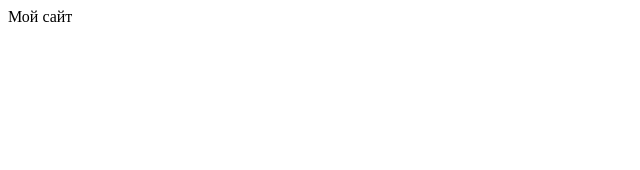
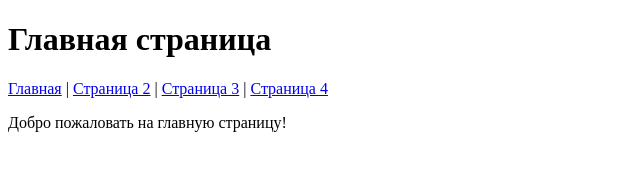
Before and after one commit to FateyGS/FateyGS.github.io, a plain HTML site: page index.html in a window 1280 px wide. Shown: the whole page, without its empty margins (0-640 px from the left). Drawn offline with Linux system fonts and the light colour scheme.

Commit message:
Update index.html

```diff
--- a/index.html
+++ b/index.html
@@ -1,9 +1,17 @@
-<!doctype html>
-<html>
-    <head>
-
-    </head>
-    <body>
-        Мой сайт
-    </body>
+<!DOCTYPE html>
+<html lang="ru">
+<head>
+  <meta charset="UTF-8" />
+  <title>Главная</title>
+</head>
+<body>
+  <h1>Главная страница</h1>
+  <nav>
+    <a href="index.html">Главная</a> |
+    <a href="page2.html">Страница 2</a> |
+    <a href="page3.html">Страница 3</a> |
+    <a href="page4.html">Страница 4</a>
+  </nav>
+  <p>Добро пожаловать на главную страницу!</p>
+</body>
 </html>
```
